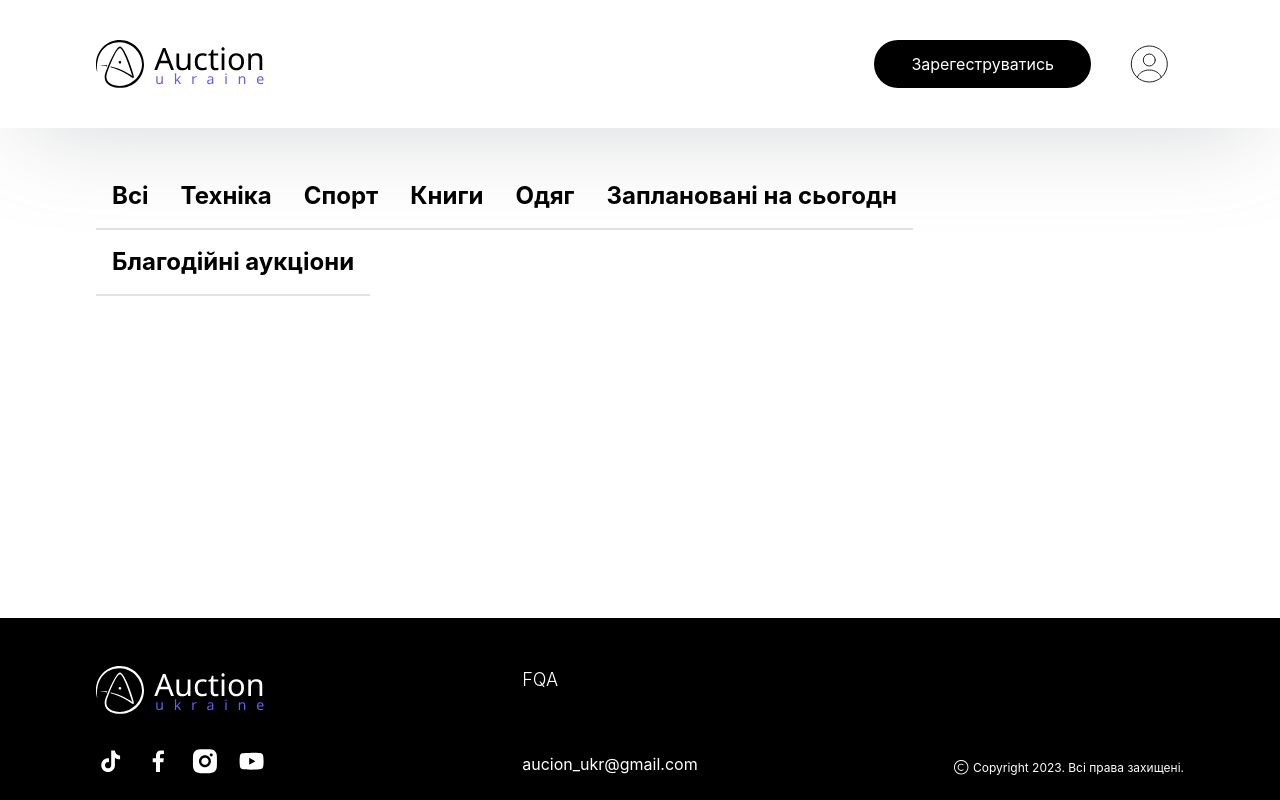
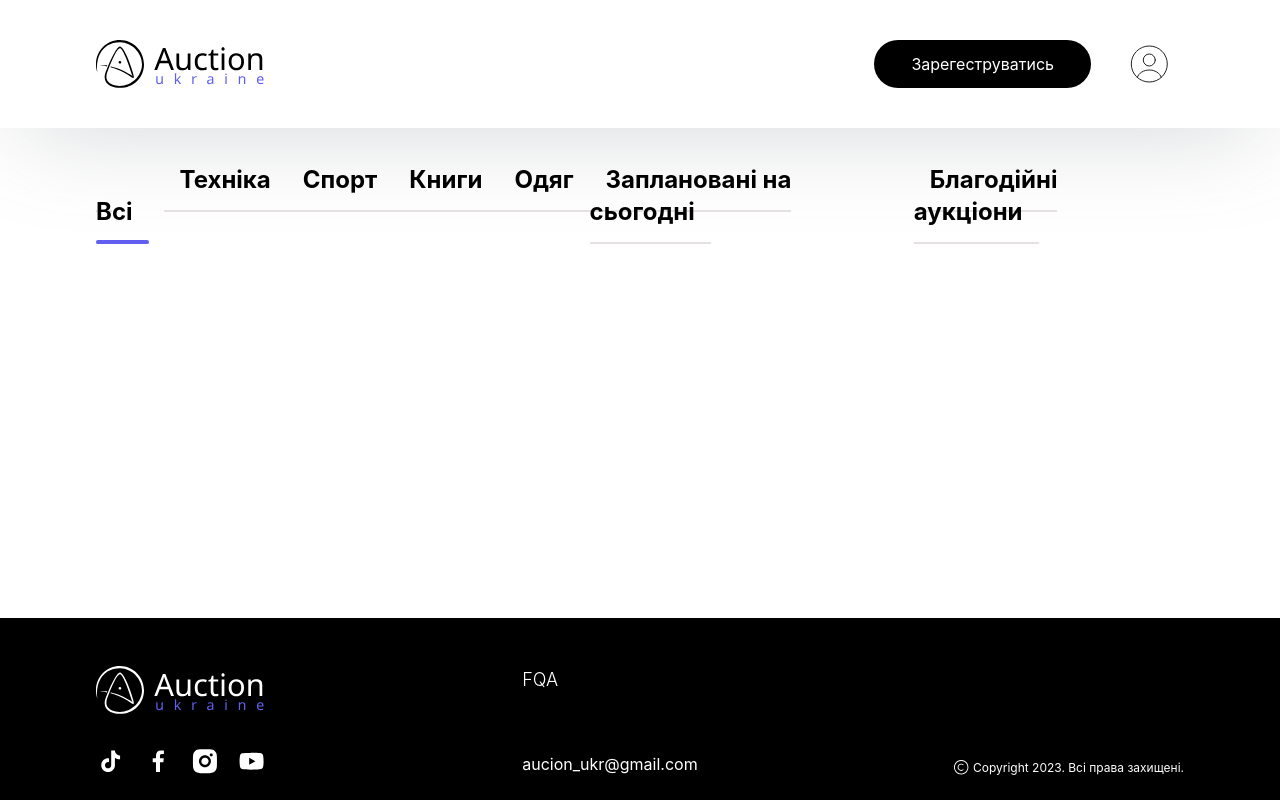
Before and after one commit to NazarGorynych/mmro-test-task-fe, a React (Create React App) app: page / in a window 1280 px wide. Built offline with nearby package versions, Linux system fonts and the light colour scheme; no server answers.

Commit message:
upgrade filter

```diff
--- a/src/components/Field/index.tsx
+++ b/src/components/Field/index.tsx
@@ -2,11 +2,25 @@ import { FC } from "react";
 
 import { FieldProps } from "./index.types";
 
-const Field: FC<FieldProps> = ({ classes, ...props }) => {
+const Field: FC<FieldProps> = ({
+  classes,
+  label,
+  helperText,
+  id,
+  ...props
+}) => {
   return (
     <div className={classes?.wrapper}>
       <div className={classes?.wrapper}>
-        <input {...props} />
+        {label && (
+          <label className={classes?.label} htmlFor={id}>
+            {label}
+          </label>
+        )}
+        <input id={id} {...props} />
+        {helperText && (
+          <span className={classes?.helperText}>{helperText}</span>
+        )}
       </div>
     </div>
   );
--- a/src/components/Field/index.types.ts
+++ b/src/components/Field/index.types.ts
@@ -1,6 +1,11 @@
 import { Classes } from "@utils/types";
-import type { HTMLAttributes } from "react";
+import type { ComponentProps } from "react";
 
-export type FieldProps = HTMLAttributes<HTMLInputElement> & {
-  classes?: Classes;
+export type FieldProps = ComponentProps<"input"> & {
+  classes?: Classes & {
+    label?: string;
+    helperText?: string;
+  };
+  label?: string;
+  helperText?: string;
 };
--- a/src/components/Filter/index.constants.ts
+++ b/src/components/Filter/index.constants.ts
@@ -1,30 +1,43 @@
+import { FilterFormValues } from "./index.types";
+
 export const listFilter = [
   {
     id: 0,
-    title: "Всі"
+    title: "Всі",
+    value: "all"
   },
   {
     id: 1,
-    title: "Техніка"
+    title: "Техніка",
+    value: "technique"
   },
   {
     id: 2,
-    title: "Спорт"
+    title: "Спорт",
+    value: "sports"
   },
   {
     id: 4,
-    title: "Книги"
+    title: "Книги",
+    value: "books"
   },
   {
     id: 5,
-    title: "Одяг"
+    title: "Одяг",
+    value: "clothing"
   },
   {
     id: 6,
-    title: "Заплановані на сьогодн"
+    title: "Заплановані на сьогодні",
+    value: "planned"
   },
   {
-    id: 6,
-    title: "Благодійні аукціони"
+    id: 7,
+    title: "Благодійні аукціони",
+    value: "charitable"
   }
 ];
+
+export const initialValues: FilterFormValues = {
+  auctionType: "all"
+};
--- a/src/components/Filter/index.tsx
+++ b/src/components/Filter/index.tsx
@@ -1,20 +1,45 @@
-import { List } from "@components/List";
+import { Field } from "@components/index";
+import cx from "clsx";
+import { useFormik } from "formik";
 
-import { listFilter } from "./index.constants";
+import { listFilter, initialValues } from "./index.constants";
+import { FilterFormValues } from "./index.types";
 
 const Filter = () => {
+  const handleSubmit = () => {};
+  const formik = useFormik<FilterFormValues>({
+    initialValues,
+    onSubmit: handleSubmit
+  });
+
   return (
-    <List className="flex flex-wrap w-full">
+    <form className="flex flex-wrap w-full">
+      <div className="flex">
         {listFilter.map((item) => {
           return (
-          <List.Item
-            className="text-black border-b-2 border-b-[#E6E1E1] p-4 text-2xl font-bold cursor-pointer"
+            <Field
+              type="radio"
+              name="auctionType"
+              onChange={formik.handleChange}
+              className="hidden"
+              classes={{
+                label: cx(
+                  "text-black border-b-2 text-black border-b-[#E6E1E1] p-4 text-2xl font-bold cursor-pointer relative",
+                  {
+                    "before:block before:w-full before:h-1 before:rounded-lg before:bg-primeryBlue before:absolute before:top-[calc(100%-2px)]":
+                      formik.values.auctionType === item.value
+                  }
+                )
+              }}
+              label={item.title}
               key={item.id}
-            text={item.title}
+              id={item.value}
+              value={item.value}
             />
           );
         })}
-    </List>
+      </div>
+    </form>
   );
 };
 
--- /dev/null
+++ b/src/components/Filter/index.types.ts
@@ -0,0 +1,12 @@
+export type ActionTypes =
+  | "all"
+  | "technique"
+  | "sports"
+  | "books"
+  | "clothing"
+  | "planned"
+  | "charitable";
+
+export type FilterFormValues = {
+  auctionType: ActionTypes;
+};
--- a/tailwind.config.js
+++ b/tailwind.config.js
@@ -9,11 +9,12 @@ module.exports = {
         "4xl": "32px"
       },
       colors: {
-        mainGray: "#EEEEEE"
+        mainGray: "#EEEEEE",
+        primeryBlue: "#615EF0"
       },
       boxShadow: {
-        'inner-sm': 'inset 0px 4px 4px 0px #00000066',
-        'xl': '0px 18px 100px -24px #6d737a59',
+        "inner-sm": "inset 0px 4px 4px 0px #00000066",
+        xl: "0px 18px 100px -24px #6d737a59"
       }
     }
   },
```
Lines whose indentation alone changed are shown as unchanged.
